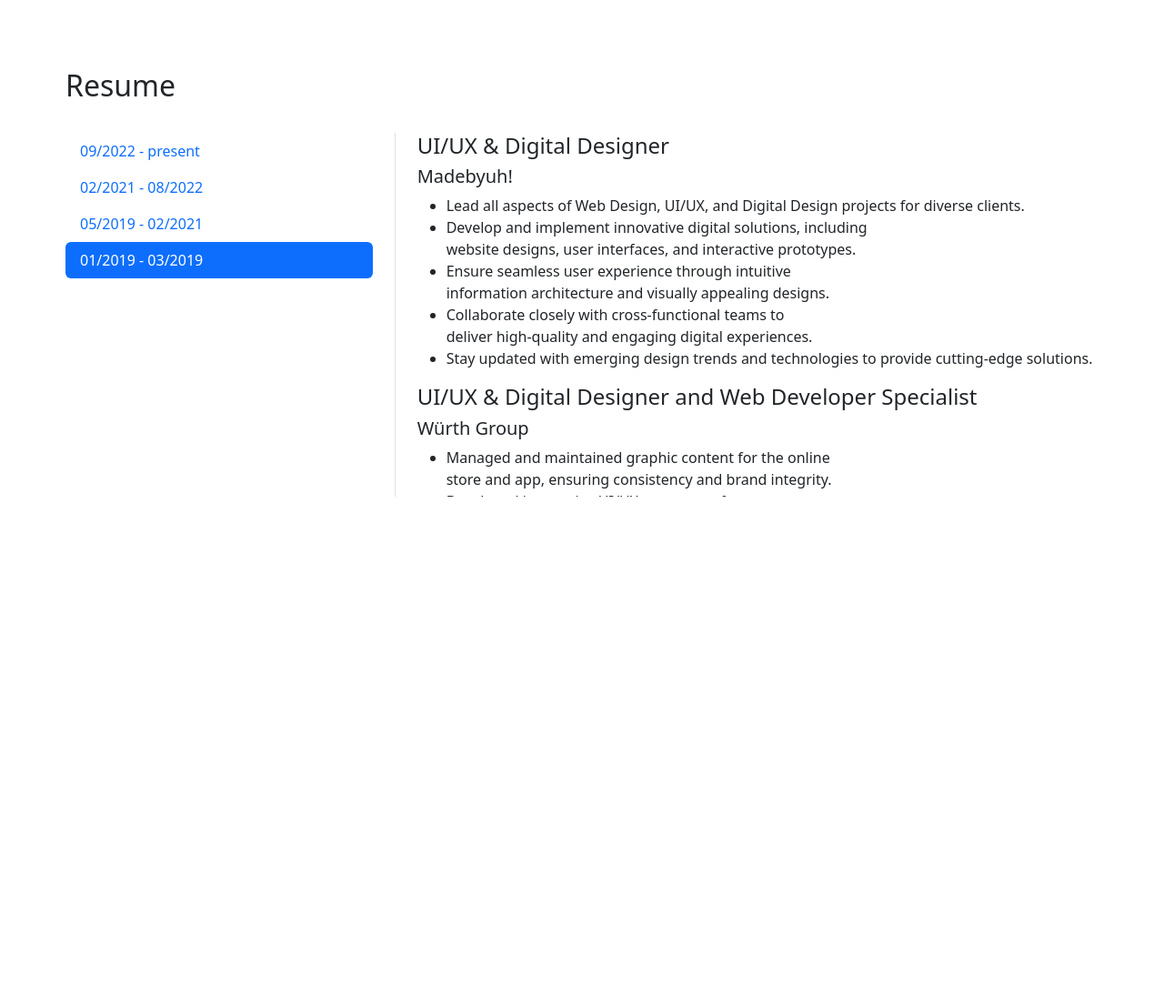
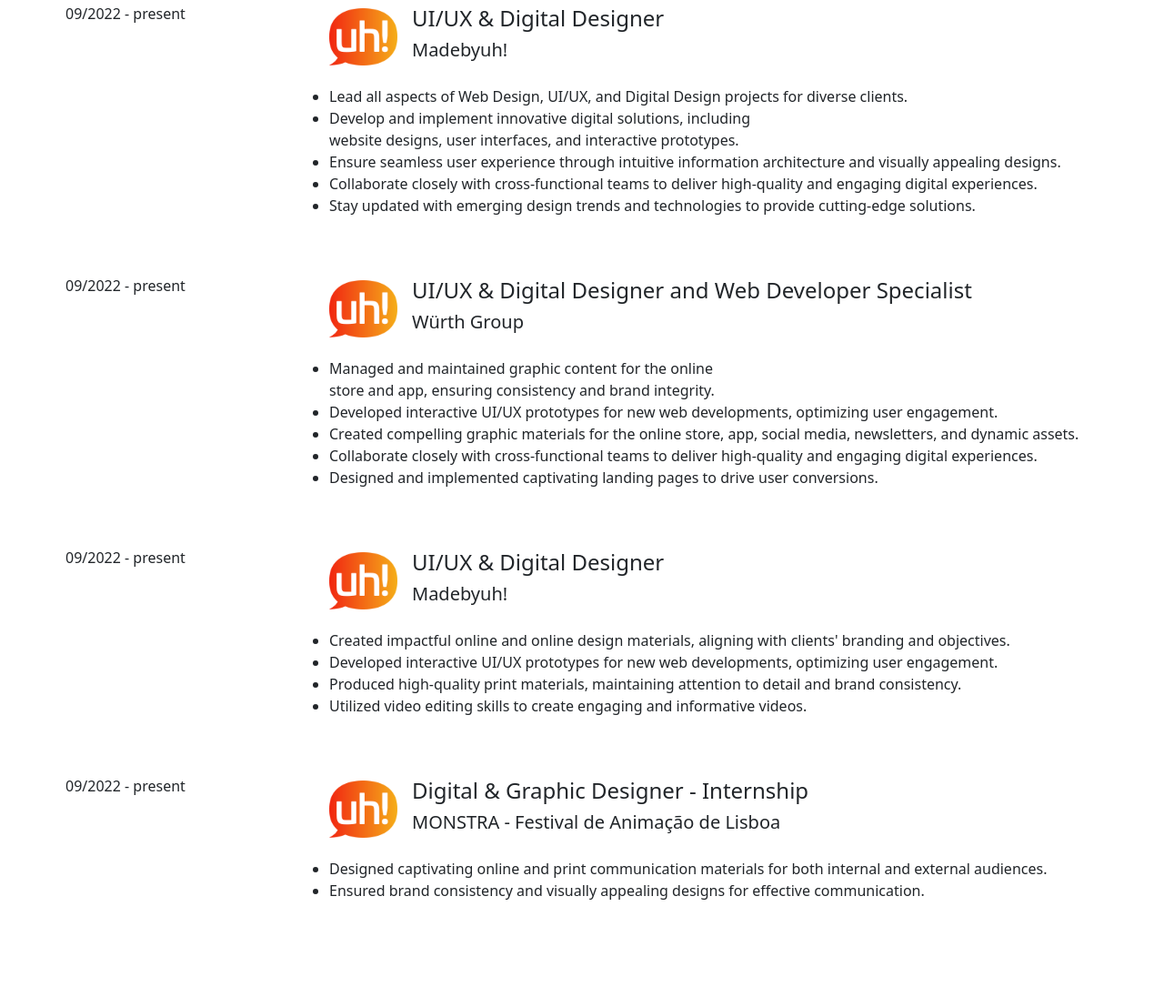
Before and after one commit to cotaricky/portfolio, a plain HTML site: page index.html in a window 1280 px wide. Shown: the part 4560-5656 px from the top of the page at 91% size. Before the commit the page ends 5154 px from the top, so only its background shows below. Drawn offline with nearby package versions, Linux system fonts and the light colour scheme.

Commit message:
new resume section

```diff
--- a/index.html
+++ b/index.html
@@ -253,32 +253,25 @@
 
       <div class="container mb-5">
         <h2 class="py-4">Resume</h2>
-        <div class="row">
-          <div class="col"></div>
-          <div class="col"></div>
+        <div class="row pb-5">
+          <div class="col-sm-3">
+            <p>09/2022 - present</p>
+          </div>
+          <div class="col-sm-9">
+            <div class="d-flex align-items-center pb-3">
+              <div class="flex-shrink-0">
+                <img src="/assets/img/madebyuh_logo.png" alt="..." class="company">
+              </div>
+              <div class="flex-grow-1 ms-3">
+                <div class="col-12">
+                  <h4>UI/UX & Digital Designer</h4>
+                </div>
+                <div class="col-12">
+                  <h5>Madebyuh!</h5>
                 </div>
               </div>
             </div>
-
-      <div class="container mb-5">
-        <h2 class="py-4">Resume</h2>
             <div class="row">
-          <div class="col-4">
-            <nav id="navbar-example3" class="h-100 flex-column align-items-stretch pe-4 border-end">
-              <nav class="nav nav-pills flex-column">
-                <a class="nav-link" href="#item-1">09/2022 - present</a>
-                <a class="nav-link" href="#item-2">02/2021 - 08/2022</a>
-                <a class="nav-link" href="#item-3">05/2019 - 02/2021</a>
-                <a class="nav-link" href="#item-4">01/2019 - 03/2019</a>
-              </nav>
-            </nav>
-          </div>
-
-          <div class="col-8">
-            <div data-bs-spy="scroll" data-bs-target="#navbar-example3" data-bs-smooth-scroll="true" class="scrollspy-example-2" tabindex="0">
-              <div id="item-1">
-                <h4>UI/UX & Digital Designer</h4>
-                <h5>Madebyuh!</h5>
               <ul>
                 <li>Lead all aspects of Web Design, UI/UX, and Digital Design projects for diverse clients.</li>
                 <li>Develop and implement innovative digital solutions, including website designs, user interfaces, and interactive prototypes.</li>
@@ -287,9 +280,28 @@
                 <li>Stay updated with emerging design trends and technologies to provide cutting-edge solutions.</li>
               </ul>
             </div>
-              <div id="item-2">
+
+          </div>
+        </div>
+        <div class="row pb-5">
+          <div class="col-sm-3">
+            <p>09/2022 - present</p>
+          </div>
+          <div class="col-sm-9">
+            <div class="d-flex align-items-center pb-3">
+              <div class="flex-shrink-0">
+                <img src="/assets/img/madebyuh_logo.png" alt="..." class="company">
+              </div>
+              <div class="flex-grow-1 ms-3">
+                <div class="col-12">
                   <h4>UI/UX & Digital Designer and Web Developer Specialist</h4>
+                </div>
+                <div class="col-12">
                   <h5>Würth Group</h5>
+                </div>
+              </div>
+            </div>
+            <div class="row">
               <ul>
                 <li>Managed and maintained graphic content for the online store and app, ensuring consistency and brand integrity.</li>
                 <li>Developed interactive UI/UX prototypes for new web developments, optimizing user engagement.</li>
@@ -298,9 +310,27 @@
                 <li>Designed and implemented captivating landing pages to drive user conversions.</li>
               </ul>
             </div>
-              <div id="item-3">
+          </div>
+        </div>
+        <div class="row pb-5">
+          <div class="col-sm-3">
+            <p>09/2022 - present</p>
+          </div>
+          <div class="col-sm-9">
+            <div class="d-flex align-items-center pb-3">
+              <div class="flex-shrink-0">
+                <img src="/assets/img/madebyuh_logo.png" alt="..." class="company">
+              </div>
+              <div class="flex-grow-1 ms-3">
+                <div class="col-12">
                   <h4>UI/UX & Digital Designer</h4>
+                </div>
+                <div class="col-12">
                   <h5>Madebyuh!</h5>
+                </div>
+              </div>
+            </div>
+            <div class="row">
               <ul>
                 <li>Created impactful online and online design materials, aligning with clients' branding and objectives.</li>
                 <li>Developed interactive UI/UX prototypes for new web developments, optimizing user engagement.</li>
@@ -308,9 +338,27 @@
                 <li>Utilized video editing skills to create engaging and informative videos.</li>
               </ul>
             </div>
-              <div id="item-4">
+          </div>
+        </div>
+        <div class="row pb-5">
+          <div class="col-sm-3">
+            <p>09/2022 - present</p>
+          </div>
+          <div class="col-sm-9">
+            <div class="d-flex align-items-center pb-3">
+              <div class="flex-shrink-0">
+                <img src="/assets/img/madebyuh_logo.png" alt="..." class="company">
+              </div>
+              <div class="flex-grow-1 ms-3">
+                <div class="col-12">
                   <h4>Digital & Graphic Designer - Internship</h4>
+                </div>
+                <div class="col-12">
                   <h5>MONSTRA - Festival de Animação de Lisboa</h5>
+                </div>
+              </div>
+            </div>
+            <div class="row">
               <ul>
                 <li>Designed captivating online and print communication materials for both internal and external audiences.</li>
                 <li>Ensured brand consistency and visually appealing designs for effective communication.</li>
@@ -319,7 +367,7 @@
           </div>
         </div>
       </div>
-      </div>
+
 
     </main>
     <footer>
--- a/style.css
+++ b/style.css
@@ -30,3 +30,8 @@
   height: 50vh;
   overflow-y: scroll;
 }
+
+.company {
+  width: 75px;
+  background-size: contain;
+}
```
Also changed, not shown: assets/img/madebyuh_logo.png (added), 1 other file. Lines whose indentation alone changed are shown as unchanged.
